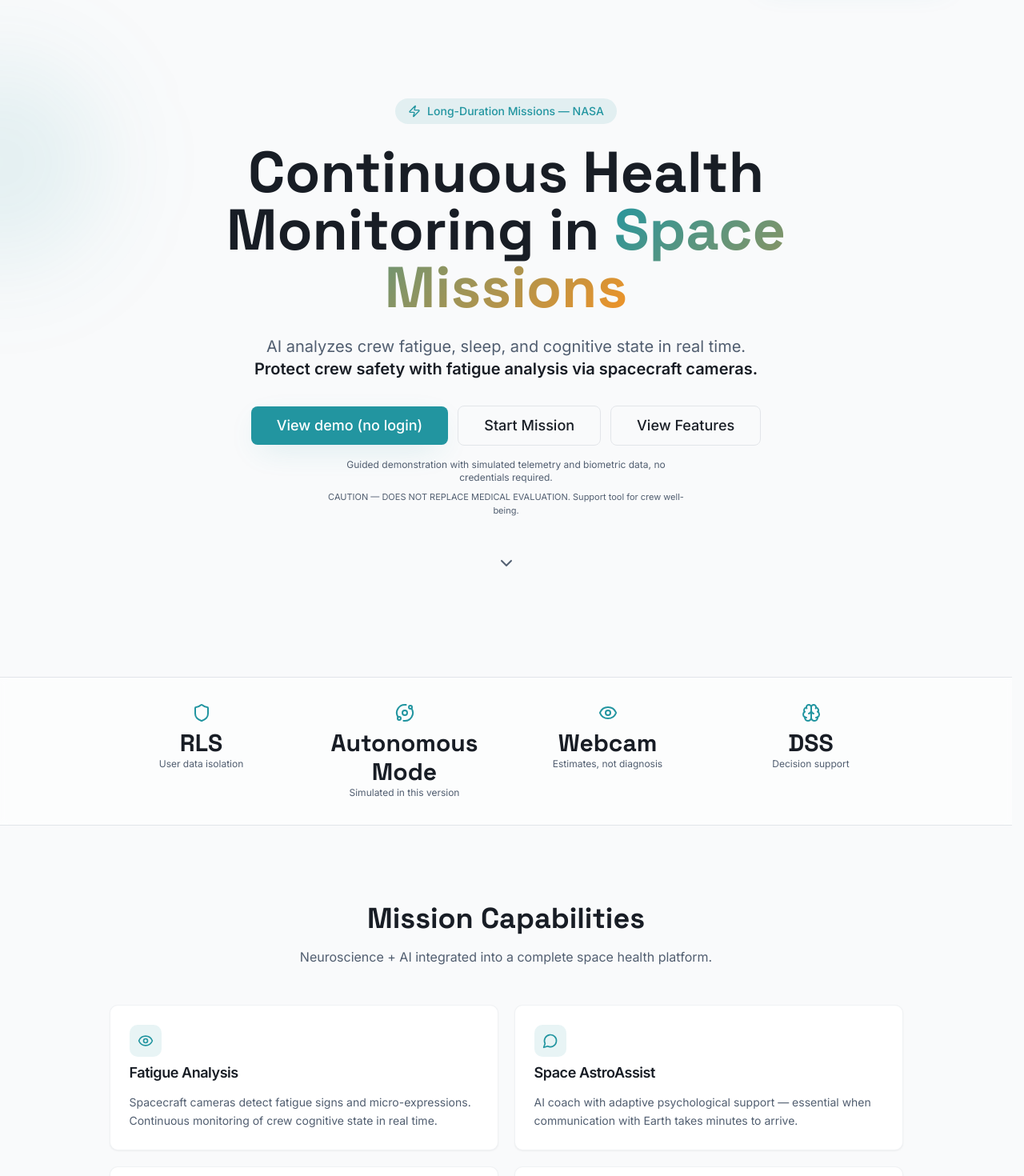
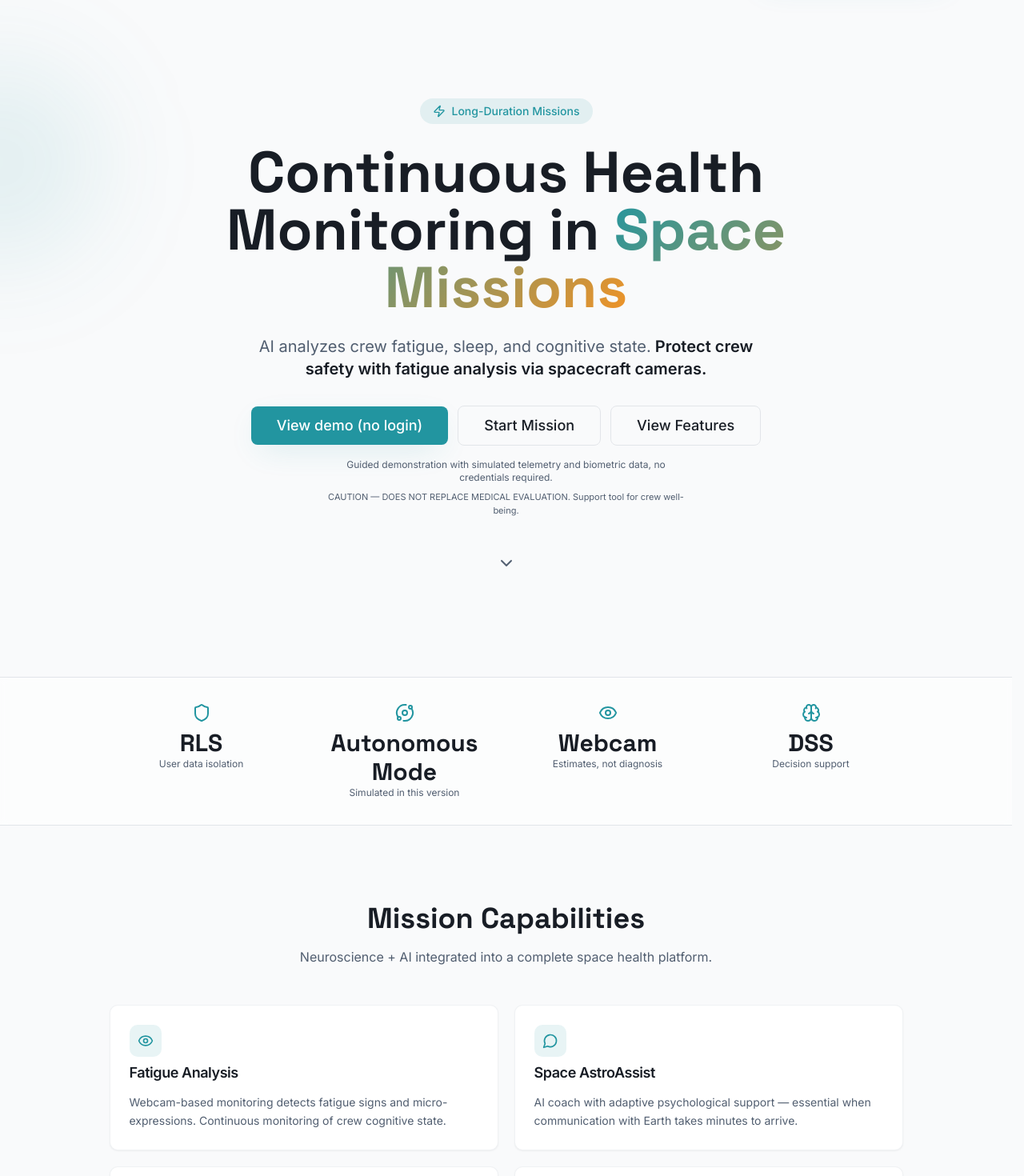
Before and after one commit to rodrigowindows/neuro-suite, a React (Vite) app: page / in a window 1280 px wide. Shown: the part 80-1550 px from the top of the page at 80% size. Built offline with nearby package versions, Linux system fonts and the light colour scheme; the HTML template or start-up script is replaced by a standard one.

Commit message:
fix(landing): adequar copys de missao, webcam e tecnicas de recuperacao sem alegacoes inverificaveis

```diff
--- a/src/i18n/locales/landing.ts
+++ b/src/i18n/locales/landing.ts
@@ -7,10 +7,10 @@ export const en: Record<string, string> = {
   'landing.nav.access': 'Access Astronaut Dashboard',
 
   // Hero
-  'landing.hero.badge': 'Long-Duration Missions — NASA',
+  'landing.hero.badge': 'Long-Duration Missions',
   'landing.hero.title': 'Continuous Health Monitoring in',
   'landing.hero.titleHighlight': 'Space Missions',
-  'landing.hero.subtitle': 'AI analyzes crew fatigue, sleep, and cognitive state in real time.',
+  'landing.hero.subtitle': 'AI analyzes crew fatigue, sleep, and cognitive state.',
   'landing.hero.subtitleBold': ' Protect crew safety with fatigue analysis via spacecraft cameras.',
   'landing.hero.demoButton': 'View demo (no login)',
   'landing.hero.startMissionButton': 'Start Mission',
@@ -32,7 +32,7 @@ export const en: Record<string, string> = {
   'landing.features.heading': 'Mission Capabilities',
   'landing.features.subheading': 'Neuroscience + AI integrated into a complete space health platform.',
   'landing.features.fatigue.title': 'Fatigue Analysis',
-  'landing.features.fatigue.desc': 'Spacecraft cameras detect fatigue signs and micro-expressions. Continuous monitoring of crew cognitive state in real time.',
+  'landing.features.fatigue.desc': 'Webcam-based monitoring detects fatigue signs and micro-expressions. Continuous monitoring of crew cognitive state.',
   'landing.features.astroAssist.title': 'Space AstroAssist',
   'landing.features.astroAssist.desc': 'AI coach with adaptive psychological support — essential when communication with Earth takes minutes to arrive.',
   'landing.features.discipline.title': 'Mission Discipline',
@@ -84,13 +84,13 @@ export const en: Record<string, string> = {
   'landing.howItWorks.heading': 'How It Works in 3 Steps',
   'landing.howItWorks.step1.badge': 'STEP 01',
   'landing.howItWorks.step1.title': 'Facial Analysis',
-  'landing.howItWorks.step1.desc': 'Spacecraft cameras perform a rapid scan. No wearables, no extra equipment.',
+  'landing.howItWorks.step1.desc': 'Webcam-based monitoring performs a rapid scan. No wearables, no extra equipment.',
   'landing.howItWorks.step2.badge': 'STEP 02',
   'landing.howItWorks.step2.title': 'AI Processes Locally',
   'landing.howItWorks.step2.desc': 'Neuroscience algorithms process fatigue and heart rate variability directly onboard — without relying on Earth.',
   'landing.howItWorks.step3.badge': 'STEP 03',
   'landing.howItWorks.step3.title': 'Immediate Action',
-  'landing.howItWorks.step3.desc': 'Receive a personalized recovery plan with techniques validated for isolated environments.',
+  'landing.howItWorks.step3.desc': 'Receive a personalized plan with recovery techniques for isolated environments.',
 
   // Footer
   'landing.footer.privacy': 'Zero-Trust Privacy',
@@ -106,10 +106,10 @@ export const pt: Record<string, string> = {
   'landing.nav.access': 'Acessar Painel do Astronauta',
 
   // Hero
-  'landing.hero.badge': 'Missões de Longa Duração — NASA',
+  'landing.hero.badge': 'Missões de longa duração',
   'landing.hero.title': 'Monitoramento de Saúde Contínuo em',
   'landing.hero.titleHighlight': 'Missões Espaciais',
-  'landing.hero.subtitle': 'IA analisa fadiga, sono e estado cognitivo da tripulação em tempo real.',
+  'landing.hero.subtitle': 'IA analisa fadiga, sono e estado cognitivo da tripulação.',
   'landing.hero.subtitleBold': ' Garanta a segurança da tripulação com análise de fadiga via câmeras da nave.',
   'landing.hero.demoButton': 'Ver demonstração (sem login)',
   'landing.hero.startMissionButton': 'Iniciar Missão',
@@ -131,7 +131,7 @@ export const pt: Record<string, string> = {
   'landing.features.heading': 'Recursos para a Missão',
   'landing.features.subheading': 'Neurociência + IA integradas em uma plataforma completa de saúde espacial.',
   'landing.features.fatigue.title': 'Análise de Fadiga',
-  'landing.features.fatigue.desc': 'Câmeras da nave detectam sinais de fadiga e micro-expressões. Monitoramento contínuo do estado cognitivo da tripulação em tempo real.',
+  'landing.features.fatigue.desc': 'O monitoramento por webcam detecta sinais de fadiga e micro-expressões. Acompanhamento contínuo do estado cognitivo da tripulação.',
   'landing.features.astroAssist.title': 'AstroAssist Espacial',
   'landing.features.astroAssist.desc': 'Coach de IA com suporte psicológico adaptativo — essencial quando a comunicação com a Terra leva minutos para chegar.',
   'landing.features.discipline.title': 'Disciplina de Missão',
@@ -183,13 +183,13 @@ export const pt: Record<string, string> = {
   'landing.howItWorks.heading': 'Como Funciona em 3 Passos',
   'landing.howItWorks.step1.badge': 'PASSO 01',
   'landing.howItWorks.step1.title': 'Análise Facial',
-  'landing.howItWorks.step1.desc': 'As câmeras da nave fazem uma análise rápida. Sem wearables, sem equipamento extra.',
+  'landing.howItWorks.step1.desc': 'O monitoramento por webcam realiza uma análise rápida. Sem wearables, sem equipamento extra.',
   'landing.howItWorks.step2.badge': 'PASSO 02',
   'landing.howItWorks.step2.title': 'IA Processa Localmente',
   'landing.howItWorks.step2.desc': 'Algoritmos de neurociência processam fadiga e variabilidade cardíaca direto na nave — sem depender da Terra.',
   'landing.howItWorks.step3.badge': 'PASSO 03',
   'landing.howItWorks.step3.title': 'Ação Imediata',
-  'landing.howItWorks.step3.desc': 'Receba um plano personalizado de recuperação com técnicas validadas para ambientes de isolamento.',
+  'landing.howItWorks.step3.desc': 'Receba um plano personalizado com técnicas de recuperação para ambientes de isolamento.',
 
   // Footer
   'landing.footer.privacy': 'Zero-Trust Privacy',
```
Also changed, not shown: 1 other file (tests, documents, lock files or other folders).
